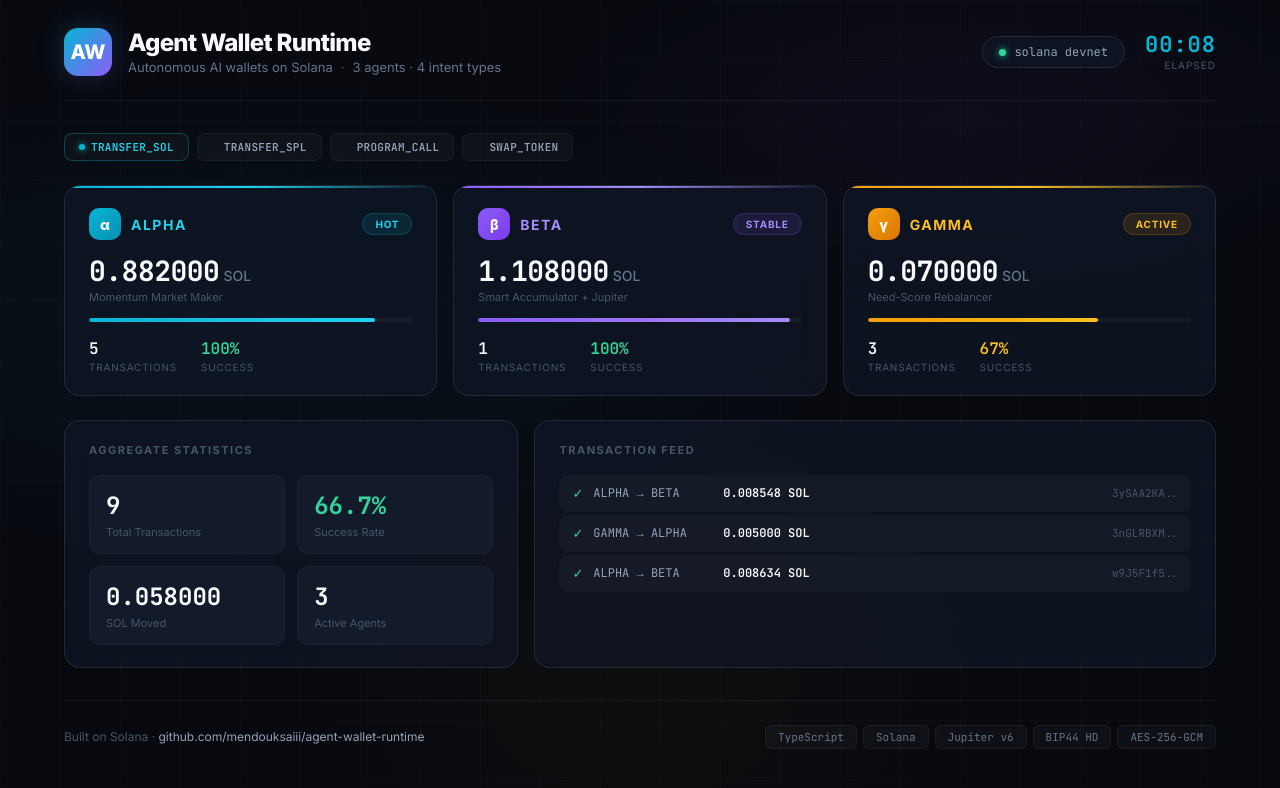
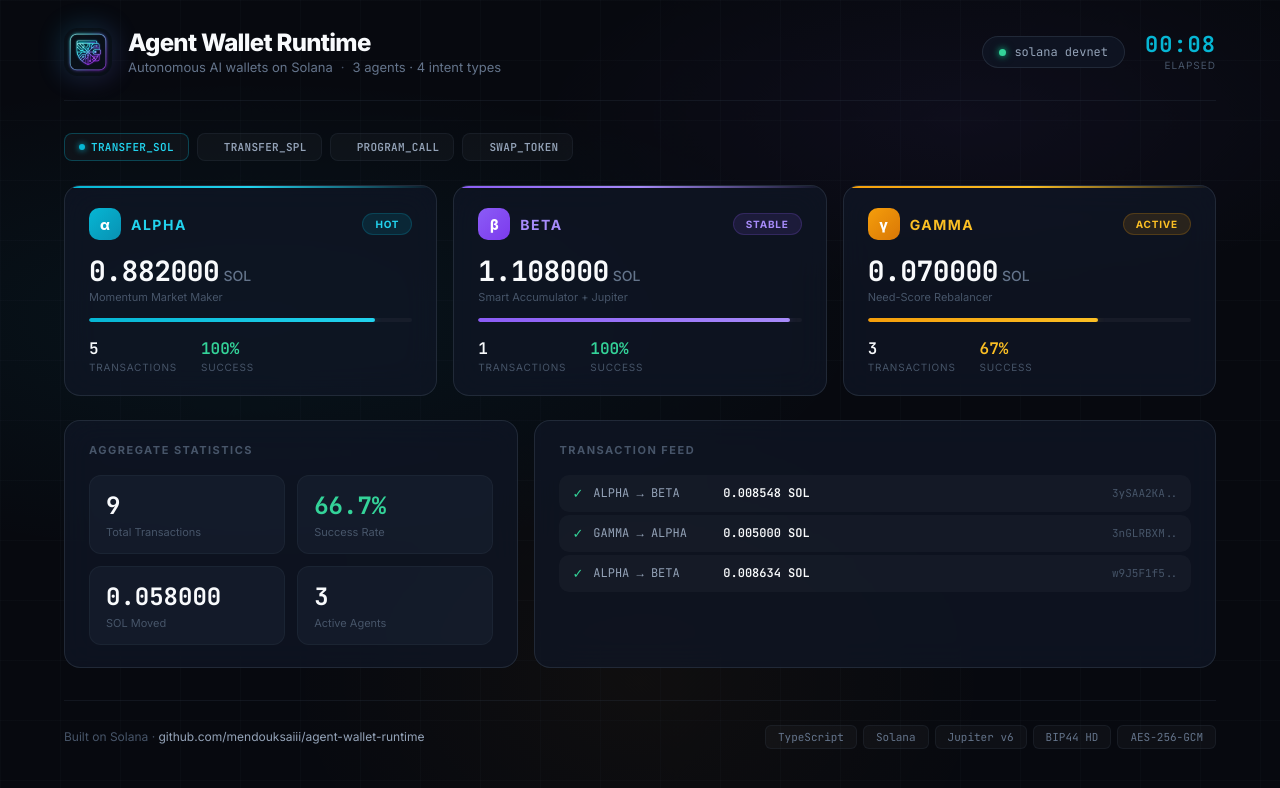
Before and after one commit to mendouksaiii/agent-wallet-runtime, a website: page vercel-deploy/index.html in a window 1280 px wide. Drawn offline with Linux system fonts and the light colour scheme.

Commit message:
Add custom logo image to Vercel dashboard

```diff
--- a/vercel-deploy/index.html
+++ b/vercel-deploy/index.html
@@ -743,7 +743,8 @@
             <div class="header-left">
                 <div class="logo-wrap">
                     <div class="logo-glow"></div>
-                    <div class="logo">AW</div>
+                    <img src="logo.png" alt="Agent Wallet Runtime"
+                        style="width:48px;height:48px;border-radius:14px;position:relative;z-index:1;object-fit:cover;">
                 </div>
                 <div>
                     <div class="header-title">Agent Wallet Runtime</div>
```
Also changed, not shown: vercel-deploy/logo.png (added).
